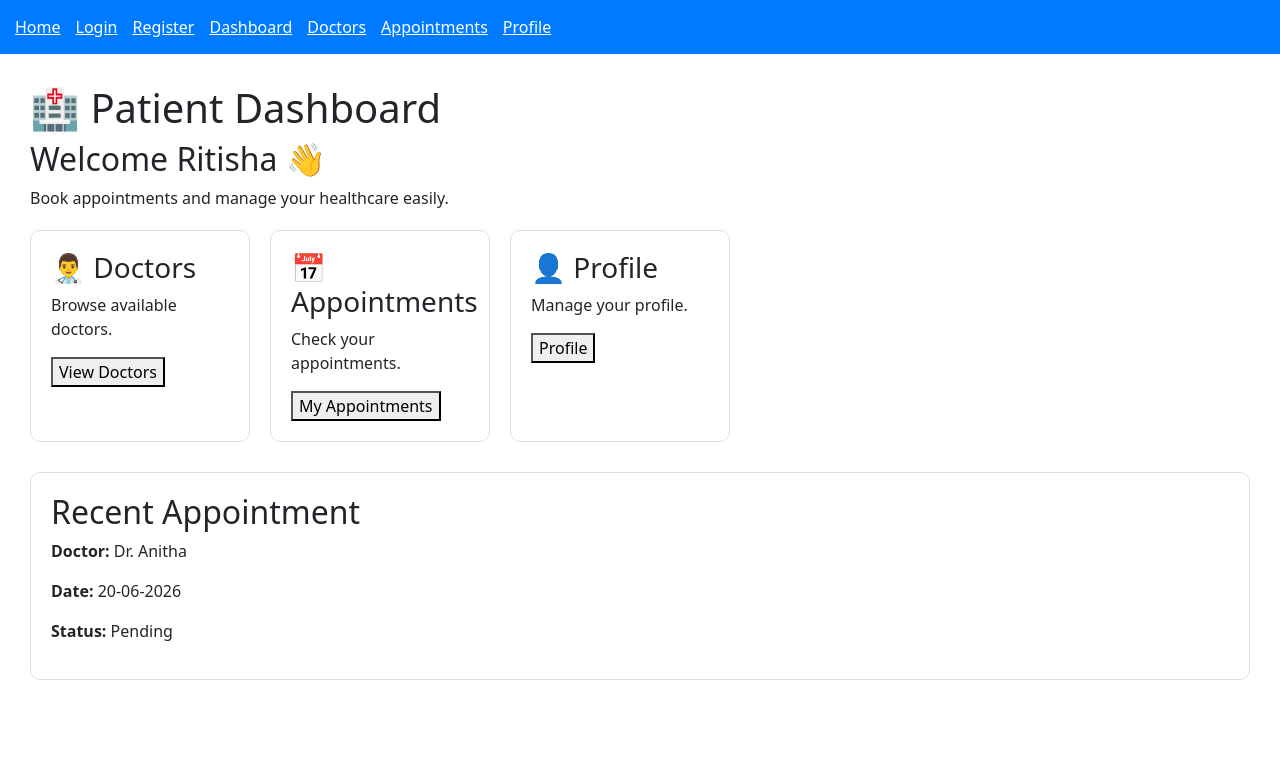
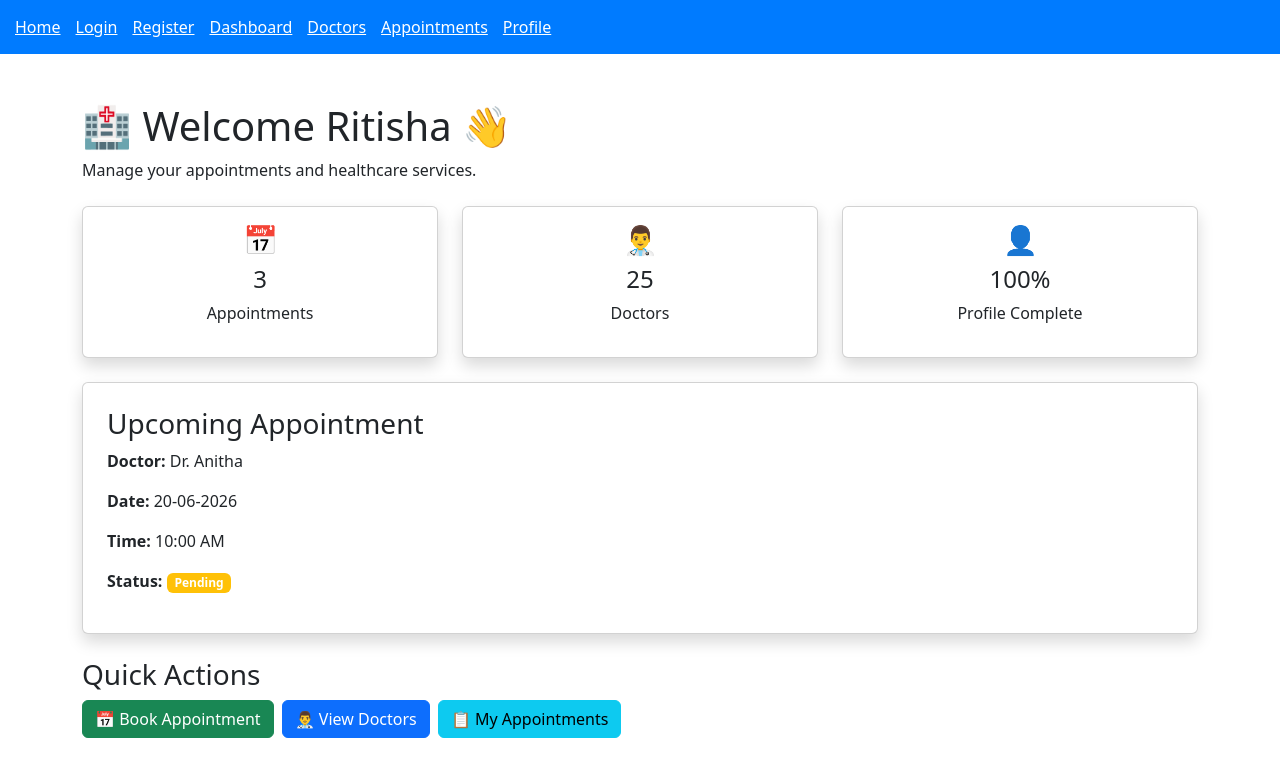
Before and after one commit to ritishareddy565-hue/book-a-doctor, a React (Create React App) app in the folder frontend/: page /dashboard in a window 1280 px wide. Shown: the top 776 px of the page. Built offline with nearby package versions, Linux system fonts and the light colour scheme.

Commit message:
Professional Healthcare Dashboard

```diff
--- a/frontend/src/PatientDashboard.js
+++ b/frontend/src/PatientDashboard.js
@@ -3,91 +3,63 @@ import { Link } from "react-router-dom";
 
 function PatientDashboard() {
   return (
-    <div style={{ padding: "30px" }}>
-      <h1>🏥 Patient Dashboard</h1>
+    <div className="container mt-5">
+      <h1>🏥 Welcome Ritisha 👋</h1>
+      <p>Manage your appointments and healthcare services.</p>
 
-      <h2>Welcome Ritisha 👋</h2>
-
-      <p>Book appointments and manage your healthcare easily.</p>
-
-      <div
-        style={{
-          display: "flex",
-          gap: "20px",
-          marginTop: "20px",
-          flexWrap: "wrap",
-        }}
-      >
-        <div
-          style={{
-            border: "1px solid #ddd",
-            padding: "20px",
-            width: "220px",
-            borderRadius: "10px",
-          }}
-        >
-          <h3>👨‍⚕️ Doctors</h3>
-          <p>Browse available doctors.</p>
-
-          <Link to="/doctors">
-            <button>View Doctors</button>
-          </Link>
+      <div className="row mt-4">
+        <div className="col-md-4">
+          <div className="card shadow text-center p-3">
+            <h3>📅</h3>
+            <h4>3</h4>
+            <p>Appointments</p>
+          </div>
         </div>
 
-        <div
-          style={{
-            border: "1px solid #ddd",
-            padding: "20px",
-            width: "220px",
-            borderRadius: "10px",
-          }}
-        >
-          <h3>📅 Appointments</h3>
-          <p>Check your appointments.</p>
-
-          <Link to="/appointments">
-            <button>My Appointments</button>
-          </Link>
+        <div className="col-md-4">
+          <div className="card shadow text-center p-3">
+            <h3>👨‍⚕️</h3>
+            <h4>25</h4>
+            <p>Doctors</p>
+          </div>
         </div>
 
-        <div
-          style={{
-            border: "1px solid #ddd",
-            padding: "20px",
-            width: "220px",
-            borderRadius: "10px",
-          }}
-        >
-          <h3>👤 Profile</h3>
-          <p>Manage your profile.</p>
-
-          <Link to="/profile">
-            <button>Profile</button>
-          </Link>
+        <div className="col-md-4">
+          <div className="card shadow text-center p-3">
+            <h3>👤</h3>
+            <h4>100%</h4>
+            <p>Profile Complete</p>
+          </div>
         </div>
       </div>
 
-      <div
-        style={{
-          marginTop: "30px",
-          border: "1px solid #ddd",
-          padding: "20px",
-          borderRadius: "10px",
-        }}
-      >
-        <h2>Recent Appointment</h2>
+      <div className="card shadow p-4 mt-4">
+        <h3>Upcoming Appointment</h3>
+        <p><strong>Doctor:</strong> Dr. Anitha</p>
+        <p><strong>Date:</strong> 20-06-2026</p>
+        <p><strong>Time:</strong> 10:00 AM</p>
+        <p>
+          <strong>Status:</strong>{" "}
+          <span className="badge bg-warning">
+            Pending
+          </span>
+        </p>
+      </div>
 
-        <p>
-          <strong>Doctor:</strong> Dr. Anitha
-        </p>
+      <div className="mt-4">
+        <h3>Quick Actions</h3>
 
-        <p>
-          <strong>Date:</strong> 20-06-2026
-        </p>
+        <Link to="/book" className="btn btn-success me-2">
+          📅 Book Appointment
+        </Link>
 
-        <p>
-          <strong>Status:</strong> Pending
-        </p>
+        <Link to="/doctors" className="btn btn-primary me-2">
+          👨‍⚕️ View Doctors
+        </Link>
+
+        <Link to="/appointments" className="btn btn-info">
+          📋 My Appointments
+        </Link>
       </div>
     </div>
   );
```
